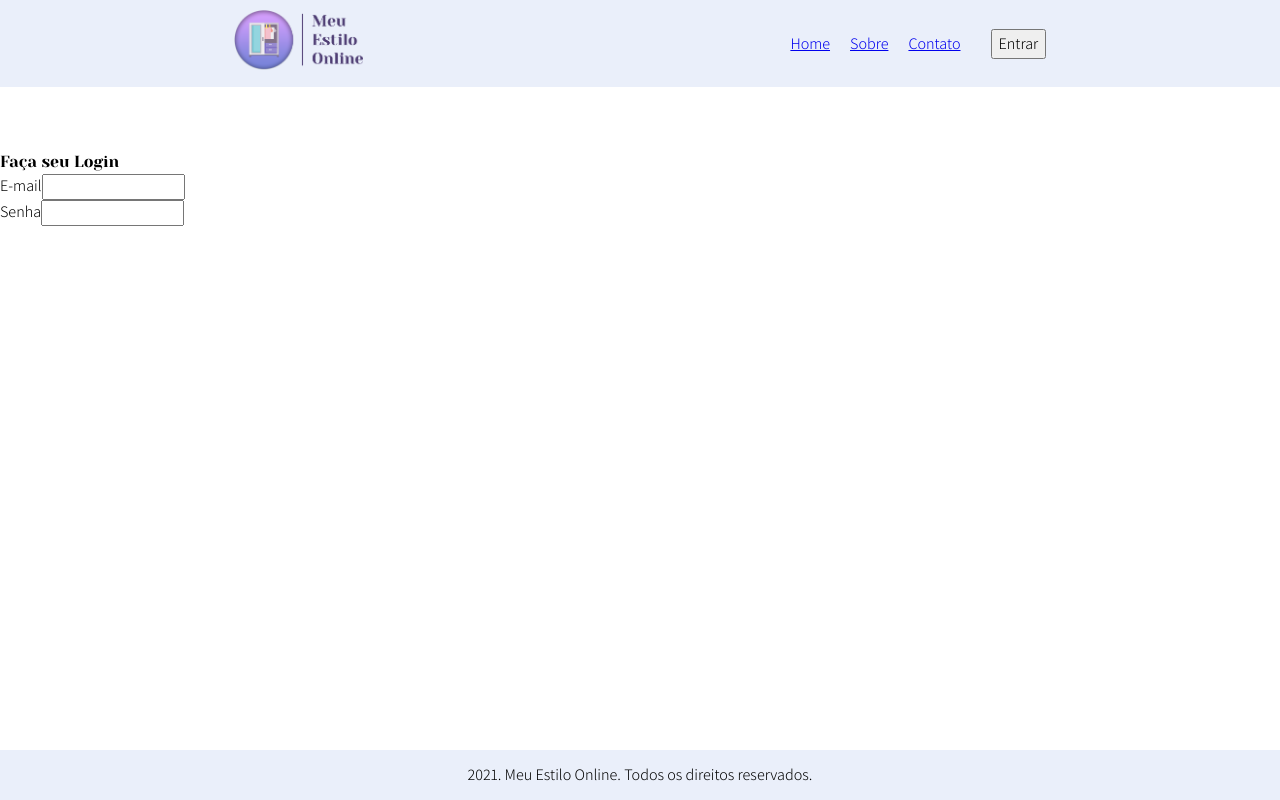
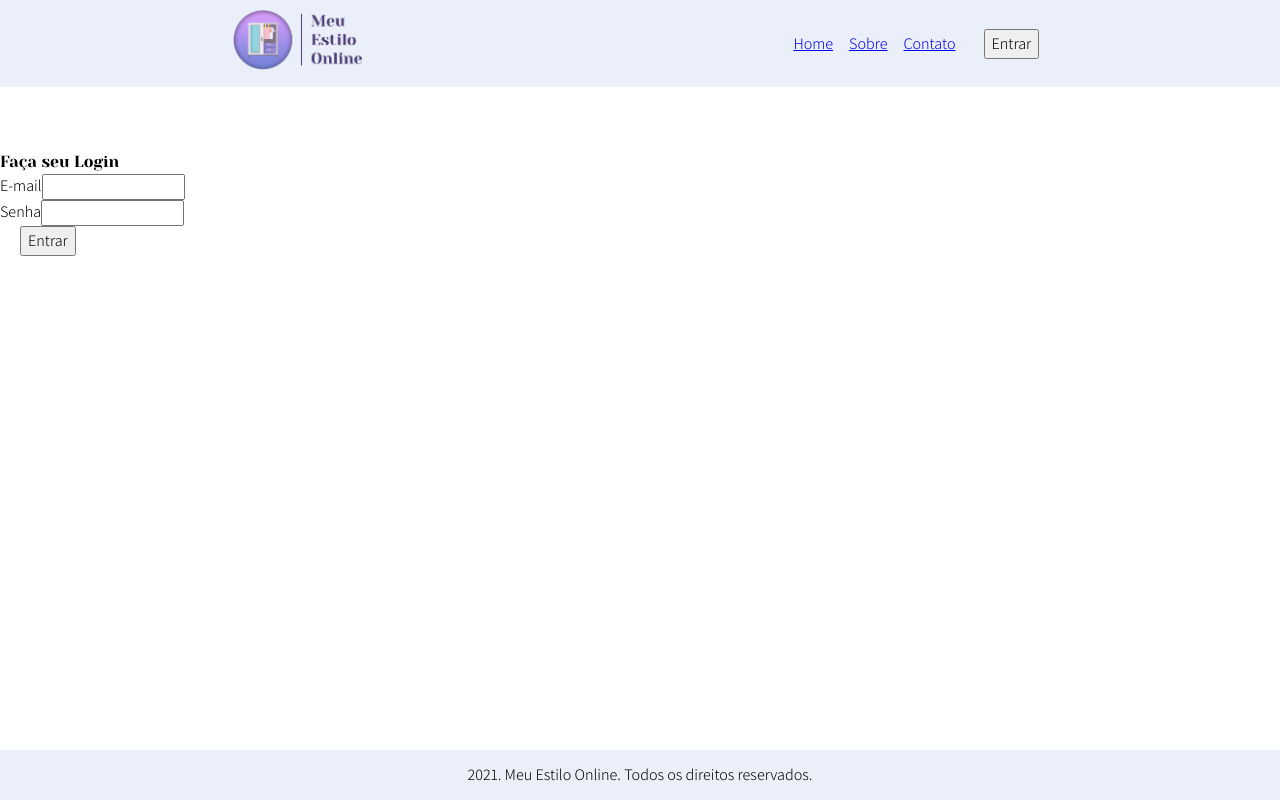
Before and after one commit to lydyanah/projeto-senac, a React (Create React App) app: page /login in a window 1280 px wide. Built offline with nearby package versions, Linux system fonts and the light colour scheme.

Commit message:
novas páginas

```diff
--- a/package.json
+++ b/package.json
@@ -19,7 +19,8 @@
     "react-router-dom": "^5.2.0",
     "react-scripts": "4.0.3",
     "typescript": "^4.1.2",
-    "web-vitals": "^1.0.1"
+    "web-vitals": "^1.0.1",
+    "yup": "^0.32.9"
   },
   "scripts": {
     "start": "react-scripts start",
--- a/src/App.tsx
+++ b/src/App.tsx
@@ -1,5 +1,7 @@
 import { BrowserRouter, Switch, Route } from 'react-router-dom';
 import About from './pages/about';
+import AddItem from './pages/addItem';
+import Closet from './pages/closet';
 import Contact from './pages/contact';
 import Home from './pages/home';
 import Login from './pages/login';
@@ -14,6 +16,8 @@ const App = () => {
         <Route path="/contato" component={Contact} />
         <Route path="/login" component={Login} />
         <Route path="/cadastro" component={Signup} />
+        <Route path="/closet" component={Closet} />
+        <Route path="/cadastrar-item" component={AddItem} />
       </Switch>
     </BrowserRouter>
 
--- a/src/pages/addItem/index.tsx
+++ b/src/pages/addItem/index.tsx
@@ -0,0 +1,12 @@
+import MemberPage from "../../components/MemberPage/MemberPage";
+
+const AddItem = () => {
+  return (
+    <MemberPage>
+          <h1>Hello</h1>
+    </MemberPage>
+);
+};
+
+
+export default AddItem;
--- a/src/pages/closet/index.tsx
+++ b/src/pages/closet/index.tsx
@@ -0,0 +1,12 @@
+import MemberPage from "../../components/MemberPage/MemberPage";
+
+const Closet = () => {
+  return (
+    <MemberPage>
+          <h1>Hello</h1>
+    </MemberPage>
+);
+};
+
+
+export default Closet;
--- a/src/pages/login/index.tsx
+++ b/src/pages/login/index.tsx
@@ -1,3 +1,4 @@
+import { Link } from "react-router-dom";
 import Page from "../../components/Page/Page";
 
 const Login = () => {
@@ -23,6 +24,9 @@ const Login = () => {
           name="password">
           </input>
         </div>
+        <Link to="/closet">
+            <button className="login">Entrar</button>
+          </Link>
       </Page>
     </>
 
```
Also changed, not shown: 1 other file (tests, documents, lock files or other folders).
